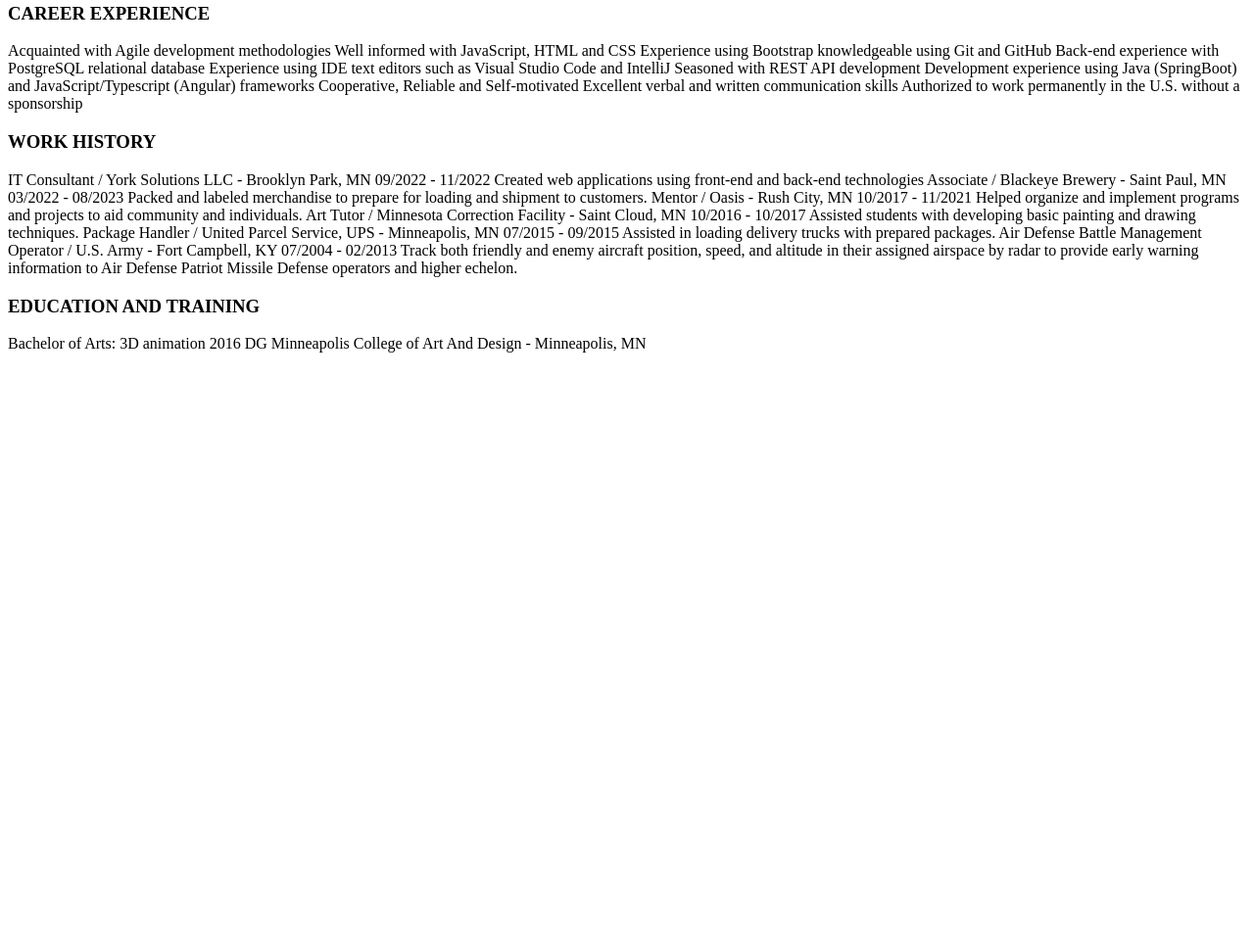
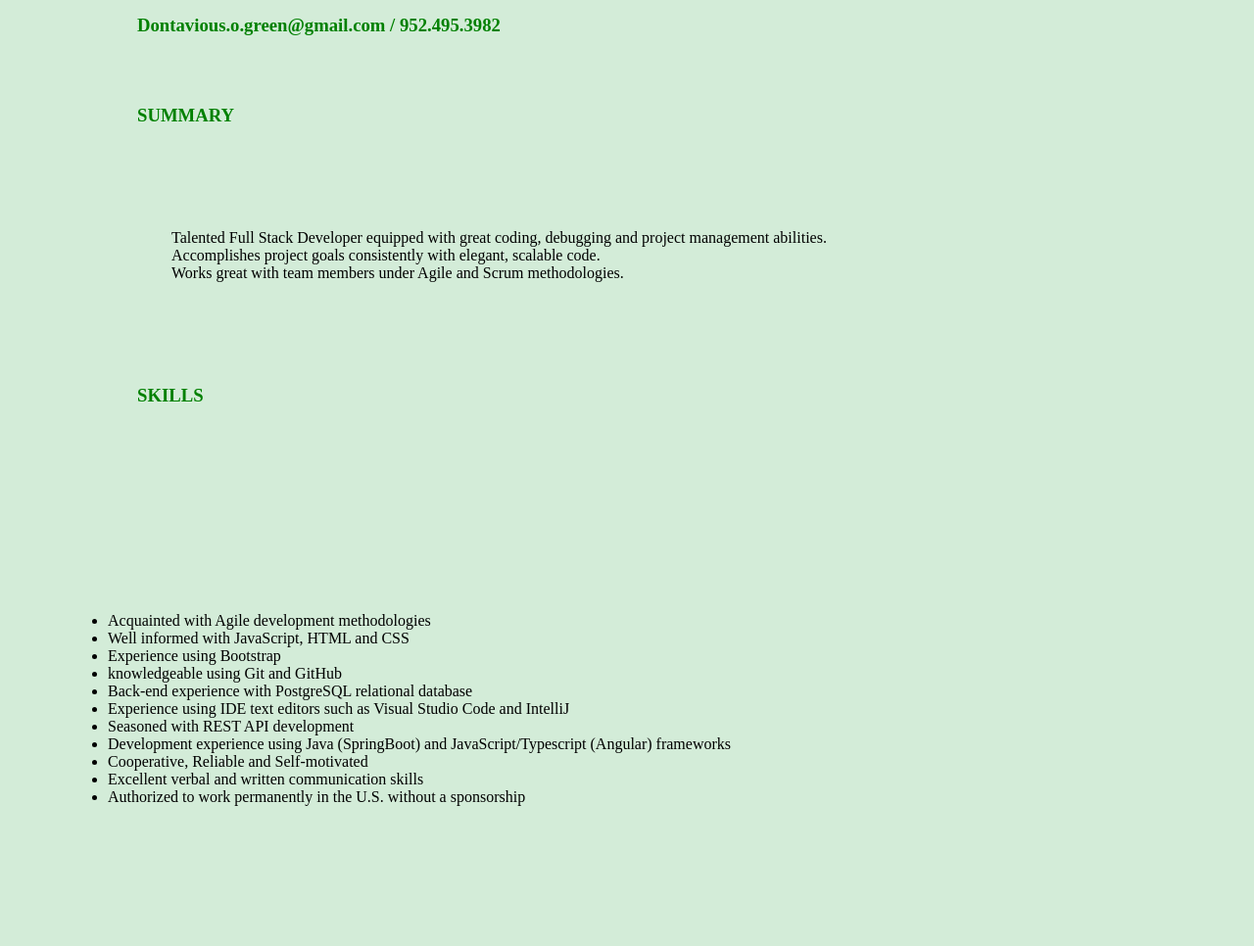
Before and after one commit to Donte2022/Donte2022.github.io, a plain HTML site: page index.html in a window 1280 px wide. Shown: the part 254-1220 px from the top of the page at 98% size. Before the commit the page ends 800 px from the top, so only its background shows below. Drawn offline with Linux system fonts and the light colour scheme.

Commit message:
Link CSS file

```diff
--- a/index.html
+++ b/index.html
@@ -6,80 +6,82 @@
     <meta name="viewport" content="width=device-width, initial-scale=1.0">
     <meta name="author" content="Dontavious Green">
     <title>Dontavious Green Resume</title>
+    <link rel="stylesheet" href="styles.css">
 </head>
 <body>
     <div>
         <h1> Dontavious Green </h1>
         <h3> Minneapolis, MN 55412 </h3>
-        <h3> Dontavious.o.green@gmail.com / 952-495-3982 </h3>
+        <h3> Dontavious.o.green@gmail.com / 952.495.3982 </h3>
     </div>
     <div>
         <h3> SUMMARY </h3>
         <p> Talented Full Stack Developer equipped with great coding, debugging and
-            project management abilities. Accomplishes project goals consistently with
-            elegant, scalable code. Works great with team members under Agile and Scrum
+            project management abilities.
+            <br>
+            Accomplishes project goals consistently with
+            elegant, scalable code.
+            <br> Works great with team members under Agile and Scrum
             methodologies. </p>
     </div>
     <div>
-        <h3> CAREER EXPERIENCE </h3>
+        <h3> SKILLS </h3>
+        <ul>
             <p>
-            Acquainted with Agile development methodologies
+                <li> Acquainted with Agile development methodologies </li>
 
-            Well informed with JavaScript, HTML and CSS
+                <li> Well informed with JavaScript, HTML and CSS </li>
 
-            Experience using Bootstrap
+                <li> Experience using Bootstrap </li>
 
-            knowledgeable using Git and GitHub
+                <li> knowledgeable using Git and GitHub </li>
 
-            Back-end experience with PostgreSQL relational
-            database
+                <li> Back-end experience with PostgreSQL relational database </li>
 
-            Experience using IDE text editors such as Visual
-            Studio Code and IntelliJ
+                <li> Experience using IDE text editors such as Visual
+                    Studio Code and IntelliJ </li>
 
-            Seasoned with REST API development
+                <li> Seasoned with REST API development </li>
 
-            Development experience using Java (SpringBoot)
-            and JavaScript/Typescript (Angular) frameworks
+                <li> Development experience using Java (SpringBoot)
+                    and JavaScript/Typescript (Angular) frameworks </li>
 
-            Cooperative, Reliable and Self-motivated
+                <li> Cooperative, Reliable and Self-motivated </li>
 
-            Excellent verbal and written communication skills
+                <li> Excellent verbal and written communication skills </li>
 
-            Authorized to work permanently in the U.S. without a
-            sponsorship
+                <li> Authorized to work permanently in the U.S. without a
+                sponsorship </li>
             </p>
+        </ul>
     </div>
         <div>
             <h3> WORK HISTORY </h3>
                 <p>
-            IT Consultant / York Solutions LLC - Brooklyn Park, MN 09/2022 - 11/2022
+                    <b> IT Consultant / York Solutions LLC </b> - Brooklyn Park, MN 09/2022 - 11/2022
                     Created web applications using front-end and back-end technologies
-
-            Associate / Blackeye Brewery - Saint Paul, MN 03/2022 - 08/2023
+                    <br><br>
+                    <b> Associate / Blackeye Brewery </b> - Saint Paul, MN 03/2022 - 08/2023
                     Packed and labeled merchandise to prepare for loading and shipment to customers.
-
-            Mentor / Oasis - Rush City, MN 10/2017 - 11/2021
+                    <br><br>
+                    <b> Mentor / Oasis </b> - Rush City, MN 10/2017 - 11/2021
                     Helped organize and implement programs and projects to aid community and individuals.
-
-            Art Tutor / Minnesota Correction Facility - Saint Cloud, MN 10/2016 - 10/2017
+                    <br><br>
+                    <b> Art Tutor / Minnesota Correction Facility </b> - Saint Cloud, MN 10/2016 - 10/2017
                     Assisted students with developing basic painting and drawing techniques.
-
-            Package Handler / United Parcel Service, UPS - Minneapolis, MN 07/2015 - 09/2015
+                    <br><br>
+                    <b> Package Handler / United Parcel Service, UPS </b> - Minneapolis, MN 07/2015 - 09/2015
                     Assisted in loading delivery trucks with prepared packages.
-
-            Air Defense Battle Management Operator / U.S. Army - Fort Campbell, KY 07/2004 - 02/2013
+                    <br><br>
+                    <b> Air Defense Battle Management Operator / U.S. Army </b> - Fort Campbell, KY 07/2004 - 02/2013
                     Track both friendly and enemy aircraft position, speed, and altitude in their assigned airspace by radar to provide
                     early warning information to Air Defense Patriot Missile Defense operators and higher echelon.
                 </p>
         </div>
     <div>
-        <h3>
-            EDUCATION AND TRAINING
-        </h3>
+        <h3> EDUCATION AND TRAINING </h3>
             <P>
-            Bachelor of Arts: 3D animation 2016
-            DG
+                Bachelor of Arts: 3D Animation 2016
                 Minneapolis College of Art And Design - Minneapolis, MN
             </P>
     </div>
--- a/styles.css
+++ b/styles.css
@@ -0,0 +1,19 @@
+h1 {
+    color: green;
+    margin: 50px;
+}
+
+h3 {
+    color: green;
+    margin: 70px;
+}
+
+body {
+    background-color: rgb(211, 236, 216);
+    margin: 70px;
+}
+
+p {
+    padding: 5px;
+    margin: 100px;
+}
```
Lines whose indentation alone changed are shown as unchanged.
